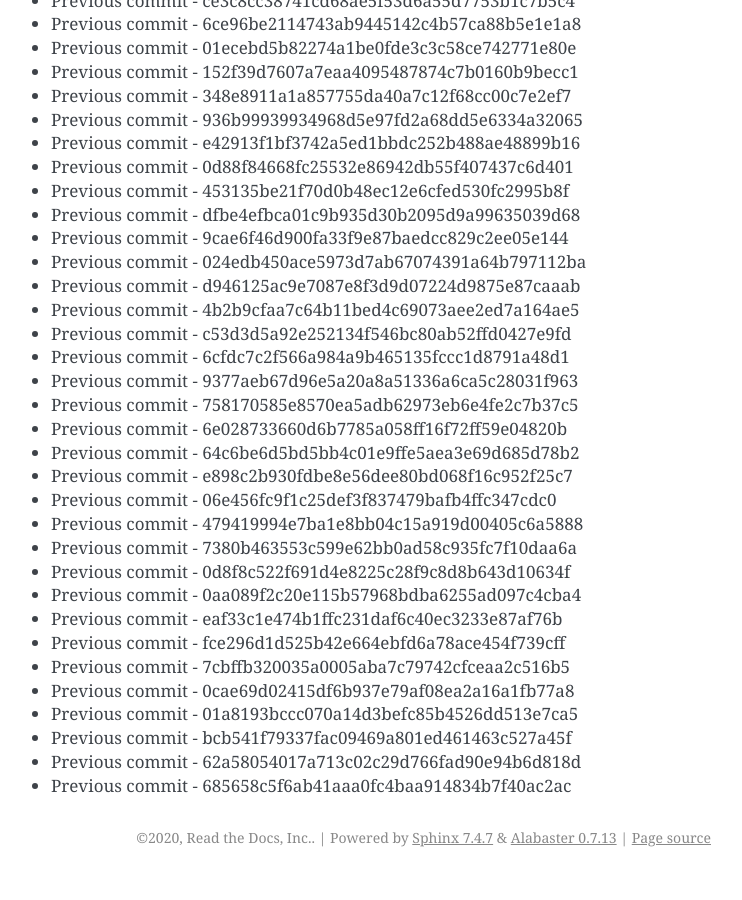
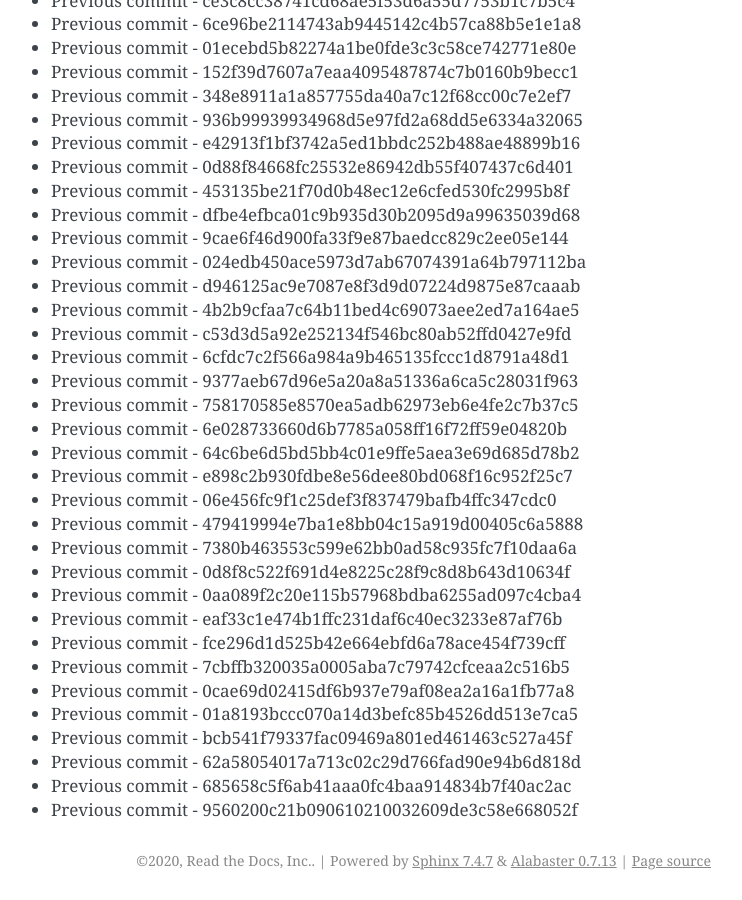
Before and after one commit to readthedocs/rtd-git-stresstest, a Sphinx documentation site: the page built from docs/updates.rst, in a window 1280 px wide and 900 px high, scrolled down 14481 px. Shown: the whole window, without its empty margins (399-1141 px from the left). Built offline with Sphinx 7.4.7, drawn with Linux system fonts in a browser that asks for light colours; before the commit the page ends 15358 px from its top, so only the background shows below that.

Commit message:
Generating commit from previous: 9560200c21b090610210032609de3c58e668052f

```diff
--- a/docs/updates.rst
+++ b/docs/updates.rst
@@ -640,3 +640,4 @@ It can be tested for any performance characteristics.
 * Previous commit - bcb541f79337fac09469a801ed461463c527a45f
 * Previous commit - 62a58054017a713c02c29d766fad90e94b6d818d
 * Previous commit - 685658c5f6ab41aaa0fc4baa914834b7f40ac2ac
+* Previous commit - 9560200c21b090610210032609de3c58e668052f
```
